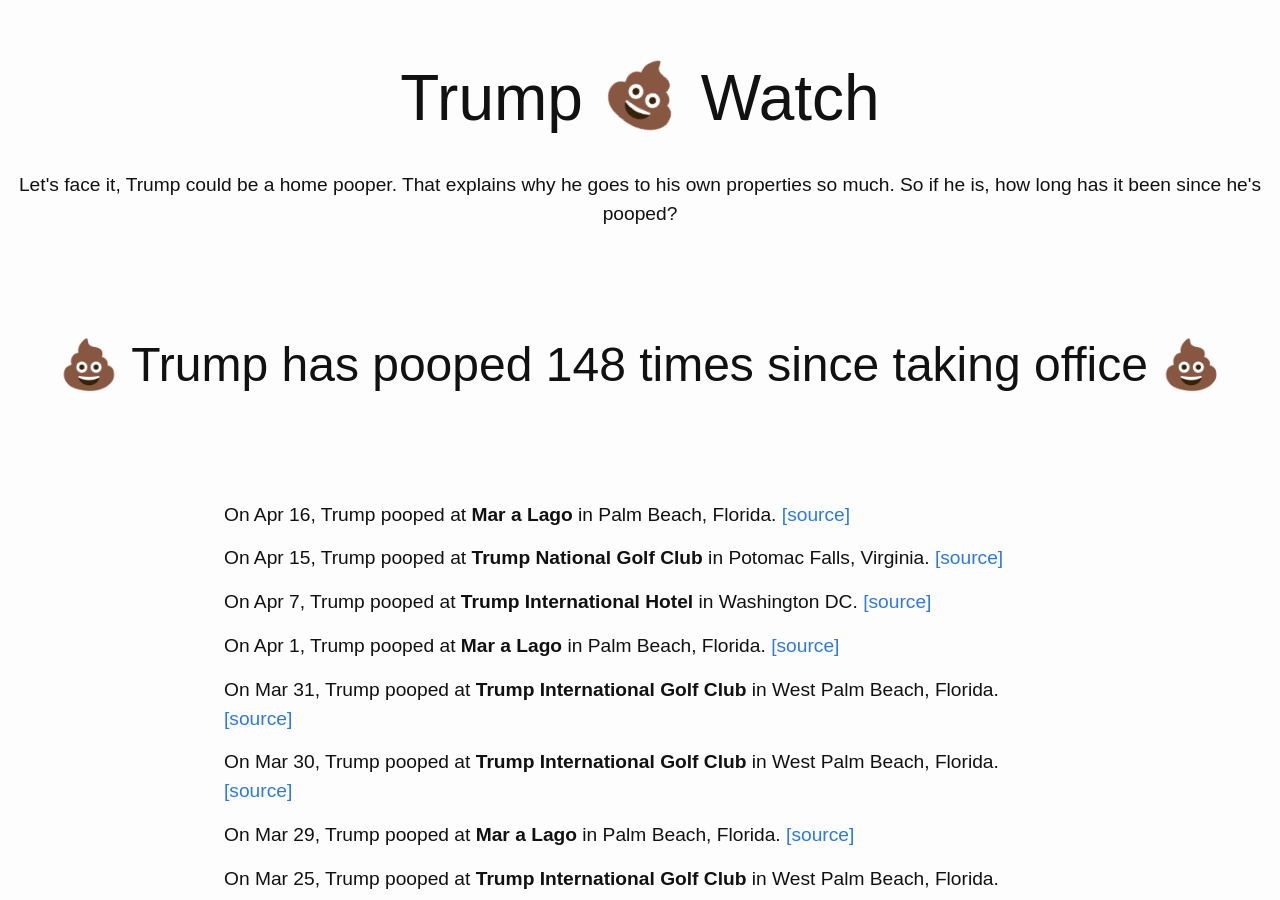
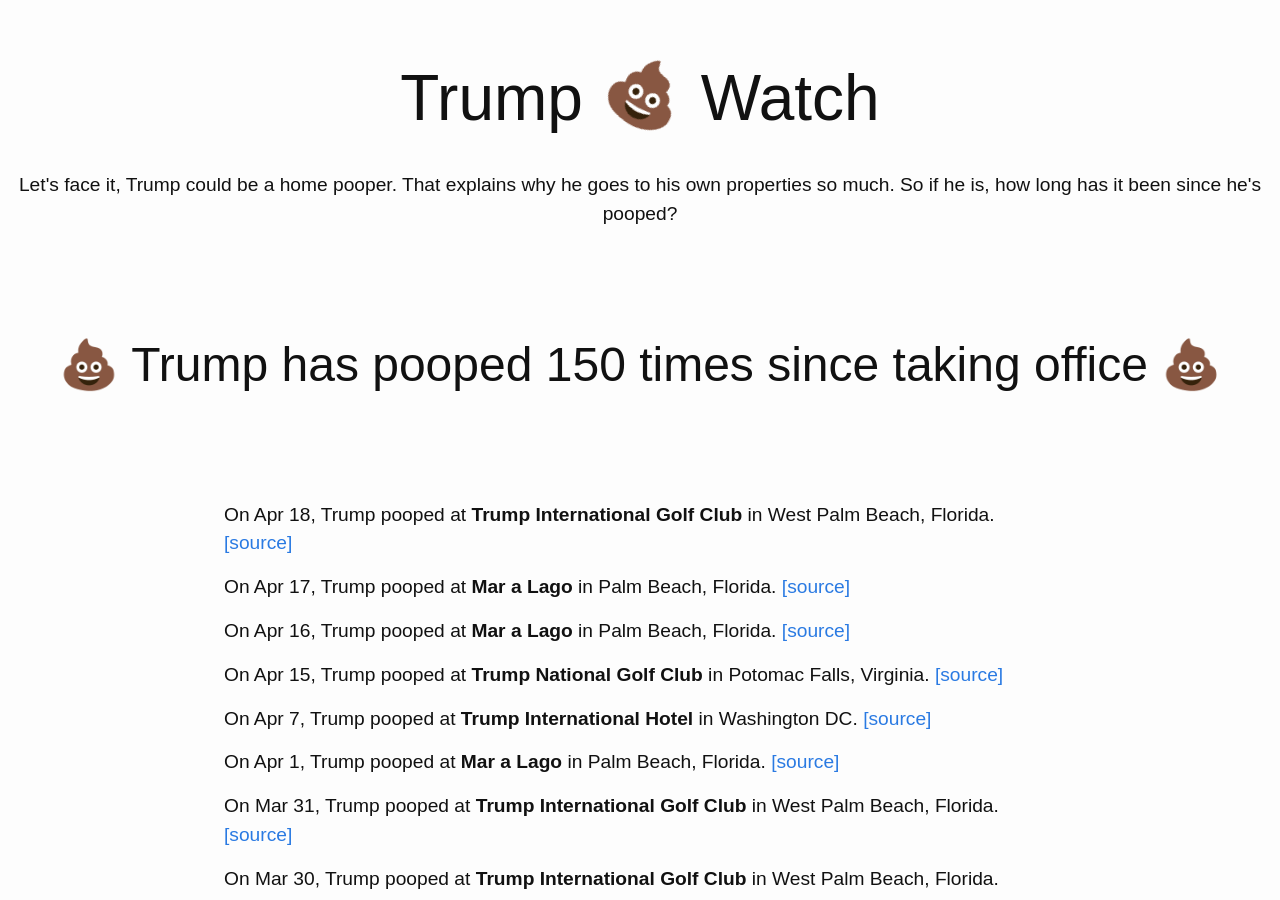
Before and after one commit to dansinker/trumppoopwatch.org, a Jekyll site: the page built from pooparchive.md, in a window 1280 px wide and 900 px high. Built offline with Jekyll 4.4.1, drawn with Linux system fonts in a browser that asks for light colours; nearby versions of some CDN libraries.

Commit message:
Abe visit poops

```diff
--- a/_data/trumps.yml
+++ b/_data/trumps.yml
@@ -1,4 +1,12 @@
 poops:
+- location: Trump International Golf Club
+  city: West Palm Beach, Florida
+  date: 2018-04-18
+  link: https://twitter.com/JenniferJJacobs/status/986586129511145472
+- location: Mar a Lago
+  city: Palm Beach, Florida
+  date: 2018-04-17
+  link: https://www.whitehouse.gov/briefings-statements/remarks-president-trump-prime-minister-abe-japan-bilateral-meeting-mar-lago-fl/
 - location: Mar a Lago
   city: Palm Beach, Florida
   date: 2018-04-16
```
